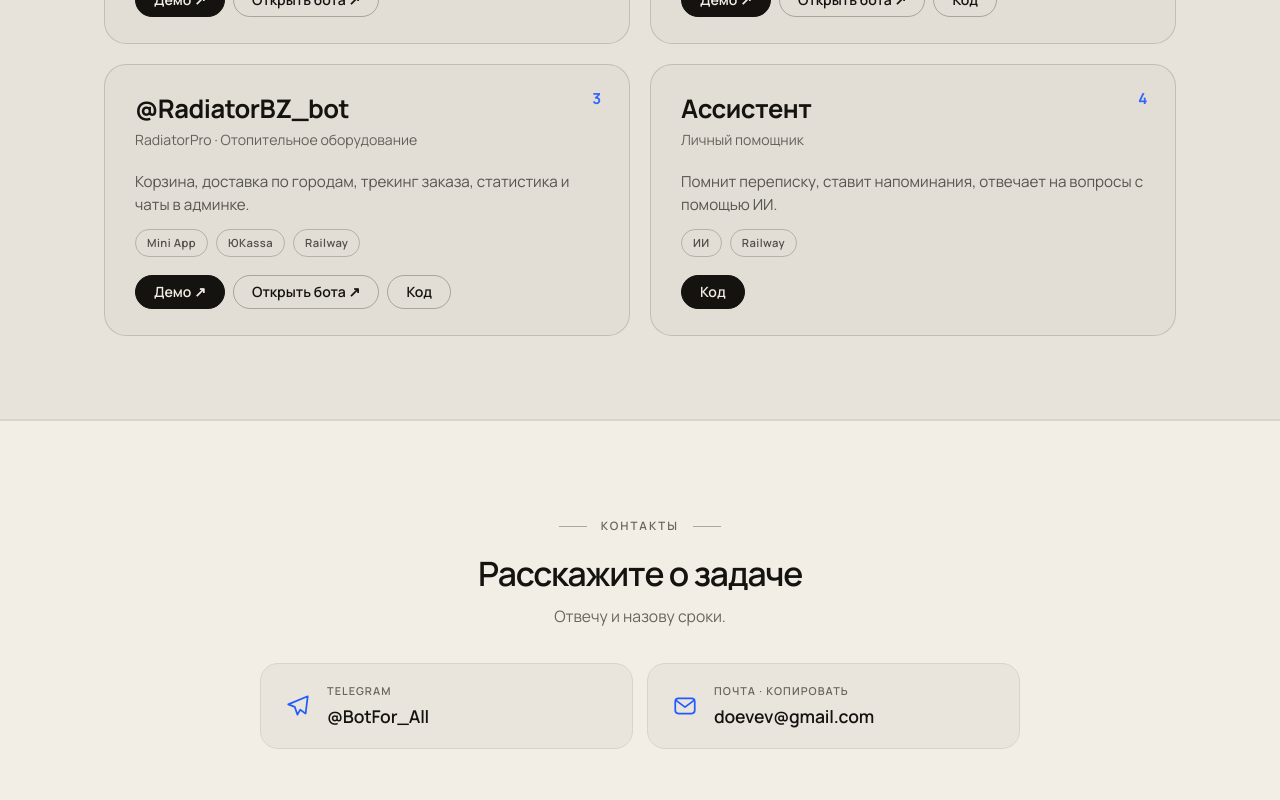
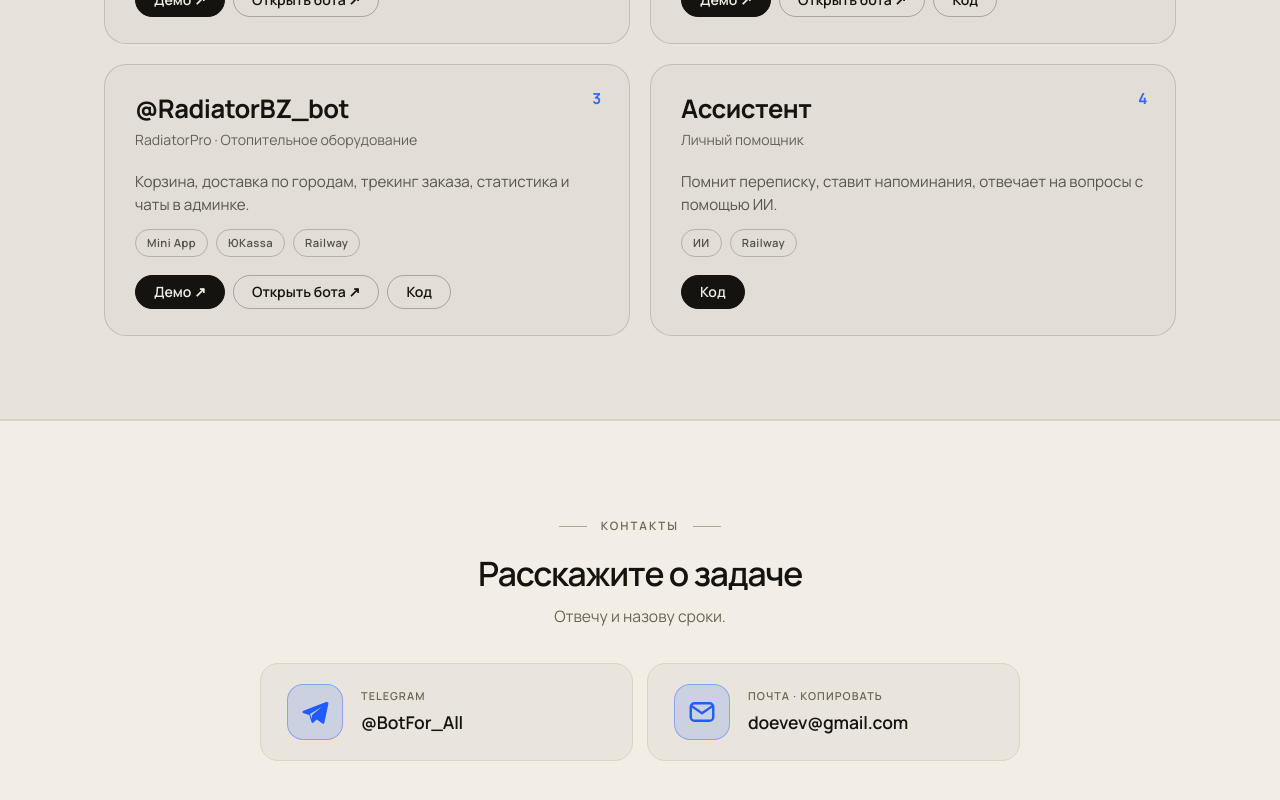
Before and after one commit to zhennyy/botforall, a React (Vite) app: page / in a window 1280 px wide. Shown: the part 1998-2798 px from the top of the page. Built offline with nearby package versions, Linux system fonts and the light colour scheme.

Commit message:
Bigger contact icons; header no longer sticky

```diff
--- a/src/components/Contact.jsx
+++ b/src/components/Contact.jsx
@@ -24,11 +24,11 @@ export default function Contact() {
         <p className="contact-sub">Отвечу и назову сроки.</p>
         <div className="contact-row">
           <a className="cbtn" href={`https://t.me/${TG}`} target="_blank" rel="noopener noreferrer">
-            <svg viewBox="0 0 24 24" aria-hidden="true"><path d="M21 3 3 10.5l6 2.3L11.5 20l2.6-4.6 4.9 3.6L21 3Z" fill="none" stroke="currentColor" strokeWidth="1.6" strokeLinejoin="round" /></svg>
+            <i className="ico"><svg viewBox="0 0 24 24" aria-hidden="true"><path fill="currentColor" d="M21.9 4.1a1 1 0 0 0-1-.2L2.7 11a1 1 0 0 0 .1 1.9l4.6 1.5 1.8 5.5a1 1 0 0 0 1.6.4l2.6-2.4 4.5 3.3a1 1 0 0 0 1.6-.6l3.2-15.3a1 1 0 0 0-.4-1.2zM9.8 14.2l-.5 3.1-1.2-3.7 9.5-5.9-7.8 6.5z" /></svg></i>
             <span><small>Telegram</small><b>@{TG}</b></span>
           </a>
           <button type="button" className="cbtn" onClick={handleClick} aria-label={`Скопировать адрес ${EMAIL}`}>
-            <svg viewBox="0 0 24 24" aria-hidden="true"><rect x="3" y="5" width="18" height="14" rx="3" fill="none" stroke="currentColor" strokeWidth="1.6" /><path d="m4 7 8 6 8-6" fill="none" stroke="currentColor" strokeWidth="1.6" strokeLinecap="round" strokeLinejoin="round" /></svg>
+            <i className="ico"><svg viewBox="0 0 24 24" aria-hidden="true" fill="none" stroke="currentColor" strokeWidth="1.9" strokeLinecap="round" strokeLinejoin="round"><rect x="3" y="5" width="18" height="14" rx="3" /><path d="m4 7.5 8 5.5 8-5.5" /></svg></i>
             <span><small>{copied ? 'Адрес скопирован' : 'Почта · копировать'}</small><b>{EMAIL}</b></span>
           </button>
         </div>
--- a/src/components/Footer.jsx
+++ b/src/components/Footer.jsx
@@ -5,11 +5,11 @@ export default function Footer() {
         <b>BotFor_All</b>
         <p className="foot-help">Если появились вопросы или нужна помощь — напишите, отвечу при первой возможности.</p>
         <div className="foot-social">
-          <a href="https://t.me/BotFor_All" target="_blank" rel="noopener noreferrer" aria-label="Telegram">
-            <svg viewBox="0 0 24 24" width="20" height="20" fill="currentColor" aria-hidden="true"><path d="M21.9 4.1a1 1 0 0 0-1-.2L2.7 11a1 1 0 0 0 .1 1.9l4.6 1.5 1.8 5.5a1 1 0 0 0 1.6.4l2.6-2.4 4.5 3.3a1 1 0 0 0 1.6-.6l3.2-15.3a1 1 0 0 0-.4-1.2zM9.8 14.2l-.5 3.1-1.2-3.7 9.5-5.9-7.8 6.5z"/></svg>
+          <a href="https://t.me/BotFor_All" target="_blank" rel="noopener noreferrer" aria-label="Telegram @BotFor_All" title="Написать в Telegram">
+            <svg viewBox="0 0 24 24" width="26" height="26" fill="currentColor" aria-hidden="true"><path d="M21.9 4.1a1 1 0 0 0-1-.2L2.7 11a1 1 0 0 0 .1 1.9l4.6 1.5 1.8 5.5a1 1 0 0 0 1.6.4l2.6-2.4 4.5 3.3a1 1 0 0 0 1.6-.6l3.2-15.3a1 1 0 0 0-.4-1.2zM9.8 14.2l-.5 3.1-1.2-3.7 9.5-5.9-7.8 6.5z"/></svg>
           </a>
-          <a href="mailto:doevev@gmail.com" aria-label="Почта">
-            <svg viewBox="0 0 24 24" width="20" height="20" fill="none" stroke="currentColor" strokeWidth="1.8" strokeLinecap="round" strokeLinejoin="round" aria-hidden="true"><rect x="3" y="5" width="18" height="14" rx="3"/><path d="m4 7 8 6 8-6"/></svg>
+          <a href="mailto:doevev@gmail.com" aria-label="Почта doevev@gmail.com" title="Написать на почту">
+            <svg viewBox="0 0 24 24" width="26" height="26" fill="none" stroke="currentColor" strokeWidth="1.9" strokeLinecap="round" strokeLinejoin="round" aria-hidden="true"><rect x="3" y="5" width="18" height="14" rx="3"/><path d="m4 7 8 6 8-6"/></svg>
           </a>
         </div>
         <nav className="foot-links" aria-label="Документы">
--- a/src/index.css
+++ b/src/index.css
@@ -398,3 +398,12 @@ footer nav.foot-links { border: 0; position: static; background: none; backdrop-
   .hero { padding-bottom: 0; }
   #process { padding-top: 44px; }
 }
+
+/* header scrolls away (not sticky); bigger, clearer contact icons */
+nav { position: static; backdrop-filter: none; background: var(--paper); }
+.cbtn { gap: 18px; padding: 20px 26px; }
+.cbtn .ico { width: 56px; height: 56px; flex: none; display: grid; place-items: center; border-radius: 16px; color: var(--accent); background: color-mix(in srgb, var(--accent) 14%, transparent); border: 1px solid color-mix(in srgb, var(--accent) 38%, transparent); transition: box-shadow .25s, background .25s; }
+.cbtn .ico svg { width: 30px; height: 30px; }
+.cbtn:hover .ico, .cbtn:focus-visible .ico { background: color-mix(in srgb, var(--accent) 24%, transparent); box-shadow: 0 0 18px -2px var(--glow); }
+.foot-social { gap: 16px; }
+.foot-social a { width: 56px; height: 56px; color: var(--accent); background: color-mix(in srgb, var(--accent) 12%, transparent); border-color: color-mix(in srgb, var(--accent) 38%, transparent); }
```
